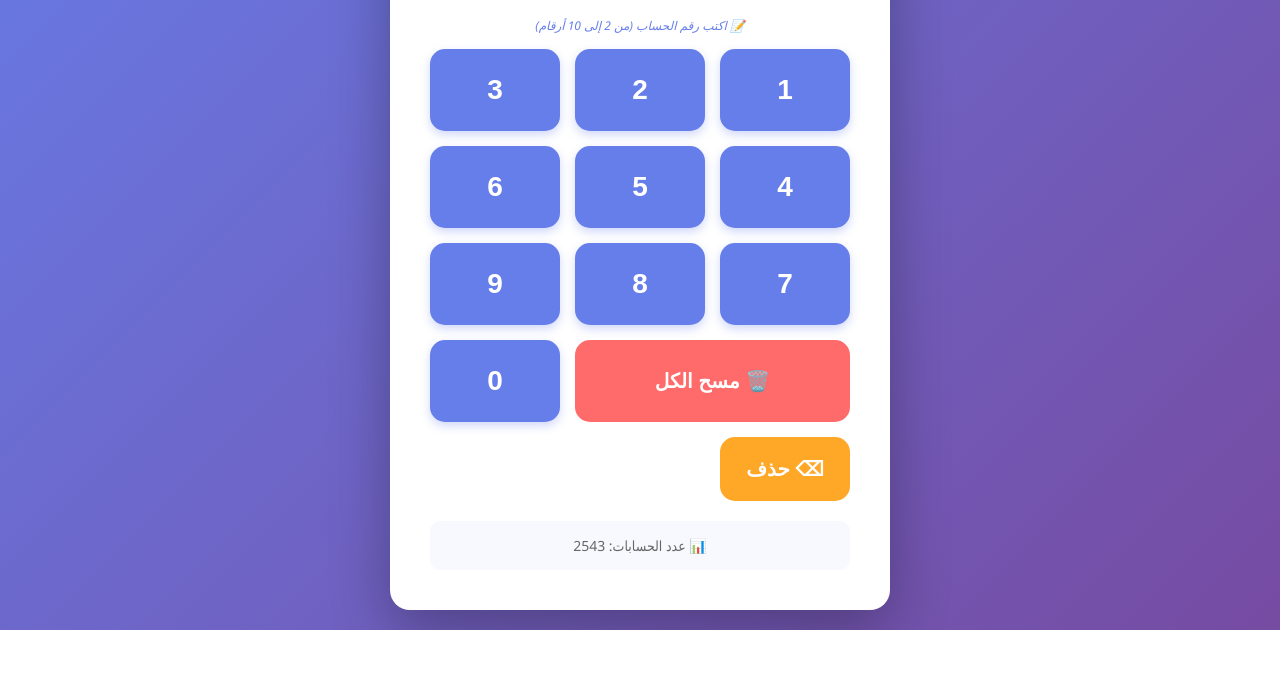
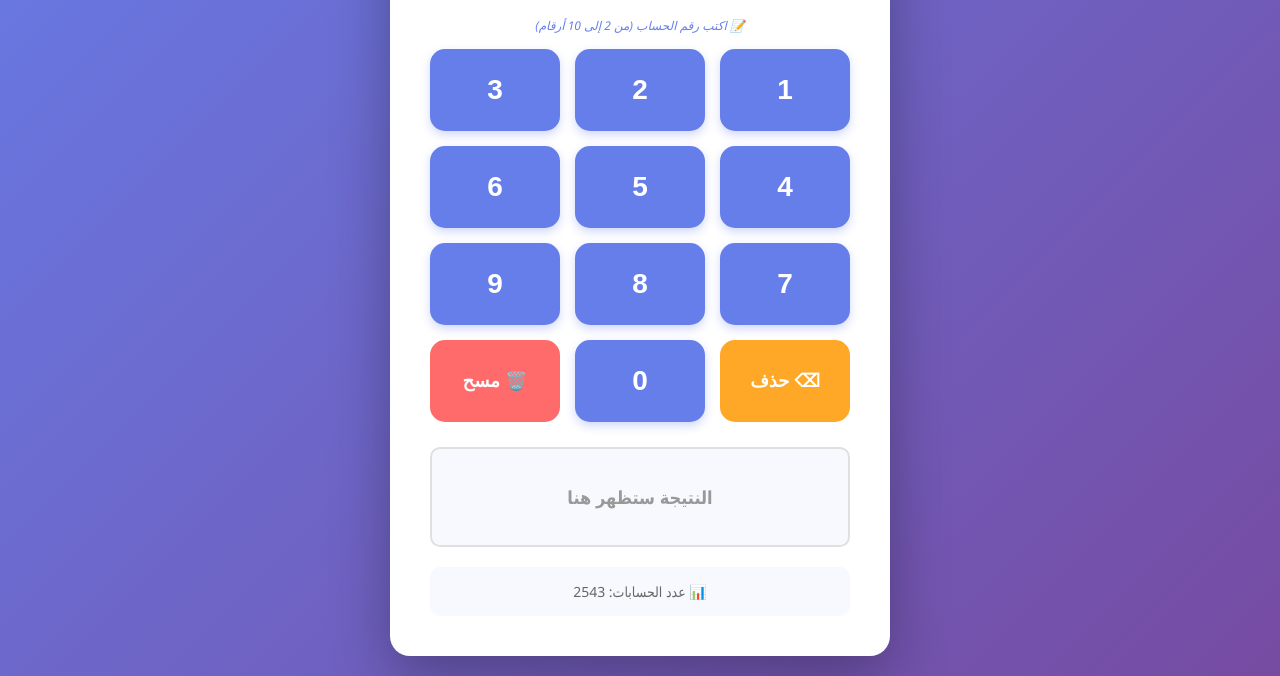
Before and after one commit to zitout/AR9AM, a plain HTML site: page index.html in a window 1280 px wide. Shown: the part 313-989 px from the top of the page. Before the commit the page ends 943 px from the top, so only its background shows below. Drawn offline with Linux system fonts and the light colour scheme.

Commit message:
Refactor button styles and result display logic
Updated button styles and modified result display behavior.

```diff
--- a/index.html
+++ b/index.html
@@ -94,23 +94,12 @@
 
         .control-btn {
             padding: 20px;
-            font-size: 20px;
+            font-size: 18px;
             font-weight: bold;
             border: none;
             border-radius: 15px;
             cursor: pointer;
             transition: all 0.2s;
-        }
-
-        .clear-btn {
-            background: #ff6b6b;
-            color: white;
-            grid-column: span 2;
-        }
-
-        .clear-btn:hover {
-            background: #ff5252;
-            transform: translateY(-2px);
         }
 
         .delete-btn {
@@ -123,6 +112,16 @@
             transform: translateY(-2px);
         }
 
+        .clear-btn {
+            background: #ff6b6b;
+            color: white;
+        }
+
+        .clear-btn:hover {
+            background: #ff5252;
+            transform: translateY(-2px);
+        }
+
         .result {
             margin-top: 25px;
             padding: 20px;
@@ -130,7 +129,12 @@
             text-align: center;
             font-size: 18px;
             font-weight: bold;
-            display: none;
+            /* إزالة display: none لجعلها دائماً موجودة */
+            min-height: 100px;
+            display: flex;
+            align-items: center;
+            justify-content: center;
+            flex-direction: column;
         }
 
         .result.success {
@@ -143,6 +147,12 @@
             background: #d1ecf1;
             color: #0c5460;
             border: 2px solid #bee5eb;
+        }
+
+        .result.empty {
+            background: #f8f9ff;
+            color: #999;
+            border: 2px solid #e0e0e0;
         }
 
         .file-number {
@@ -198,22 +208,33 @@
             📝 اكتب رقم الحساب (من 2 إلى 10 أرقام)
         </div>
 
+        <!-- لوحة الأرقام: 1 على اليسار، 3 على اليمين -->
         <div class="numpad">
+            <!-- الصف الأول: 1 2 3 (من اليسار لليمين) -->
             <button class="num-btn" onclick="addNumber('1')">1</button>
             <button class="num-btn" onclick="addNumber('2')">2</button>
             <button class="num-btn" onclick="addNumber('3')">3</button>
+
+            <!-- الصف الثاني: 4 5 6 -->
             <button class="num-btn" onclick="addNumber('4')">4</button>
             <button class="num-btn" onclick="addNumber('5')">5</button>
             <button class="num-btn" onclick="addNumber('6')">6</button>
+
+            <!-- الصف الثالث: 7 8 9 -->
             <button class="num-btn" onclick="addNumber('7')">7</button>
             <button class="num-btn" onclick="addNumber('8')">8</button>
             <button class="num-btn" onclick="addNumber('9')">9</button>
-            <button class="control-btn clear-btn" onclick="clearInput()">🗑️ مسح الكل</button>
+
+            <!-- الصف الرابع: حذف 0 مسح -->
+            <button class="control-btn delete-btn" onclick="deleteLastDigit()">⌫ حذف</button>
             <button class="num-btn" onclick="addNumber('0')">0</button>
-            <button class="control-btn delete-btn" onclick="deleteLastDigit()">⌫ حذف</button>
+            <button class="control-btn clear-btn" onclick="clearInput()">🗑️ مسح</button>
         </div>
 
-        <div class="result" id="result"></div>
+        <!-- النتيجة - ثابتة دائماً -->
+        <div class="result empty" id="result">
+            <span>النتيجة ستظهر هنا</span>
+        </div>
 
         <div class="stats">
             📊 عدد الحسابات: <span id="totalAccounts">---</span>
@@ -260,7 +281,7 @@
         function clearInput() {
             currentInput = '';
             updateDisplay();
-            hideResult();
+            showResult('النتيجة ستظهر هنا', 'empty');
         }
 
         // تحديث العرض
@@ -278,7 +299,11 @@
         // البحث التلقائي
         function autoSearch() {
             if (currentInput.length < 2) {
-                hideResult();
+                if (currentInput.length === 0) {
+                    showResult('النتيجة ستظهر هنا', 'empty');
+                } else {
+                    showResult('اكتب رقمين على الأقل', 'empty');
+                }
                 return;
             }
 
@@ -296,12 +321,6 @@
             const resultDiv = document.getElementById('result');
             resultDiv.innerHTML = message;
             resultDiv.className = 'result ' + type;
-            resultDiv.style.display = 'block';
-        }
-
-        // إخفاء النتيجة
-        function hideResult() {
-            document.getElementById('result').style.display = 'none';
         }
 
         // دعم لوحة المفاتيح الفعلية
```
